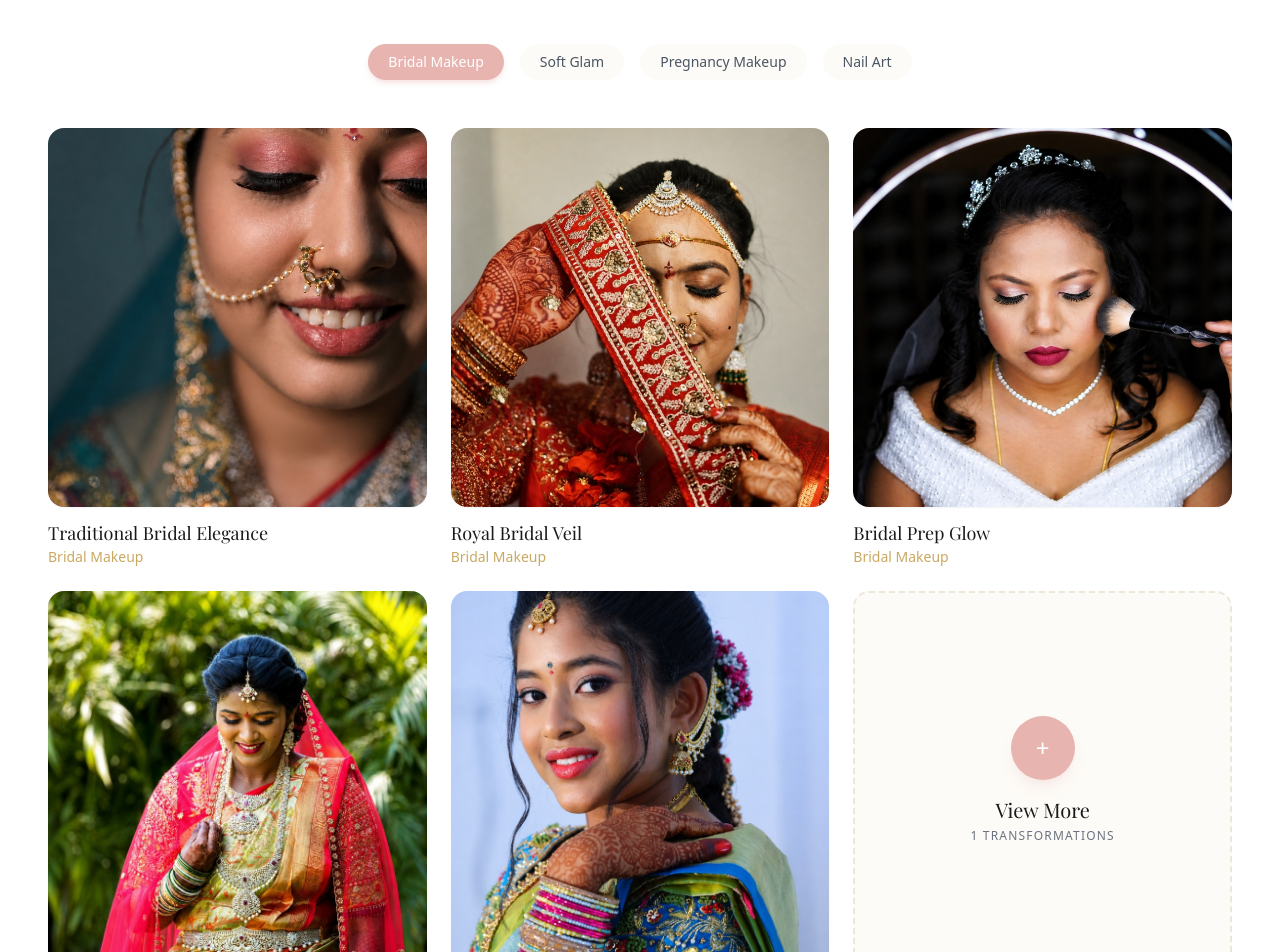
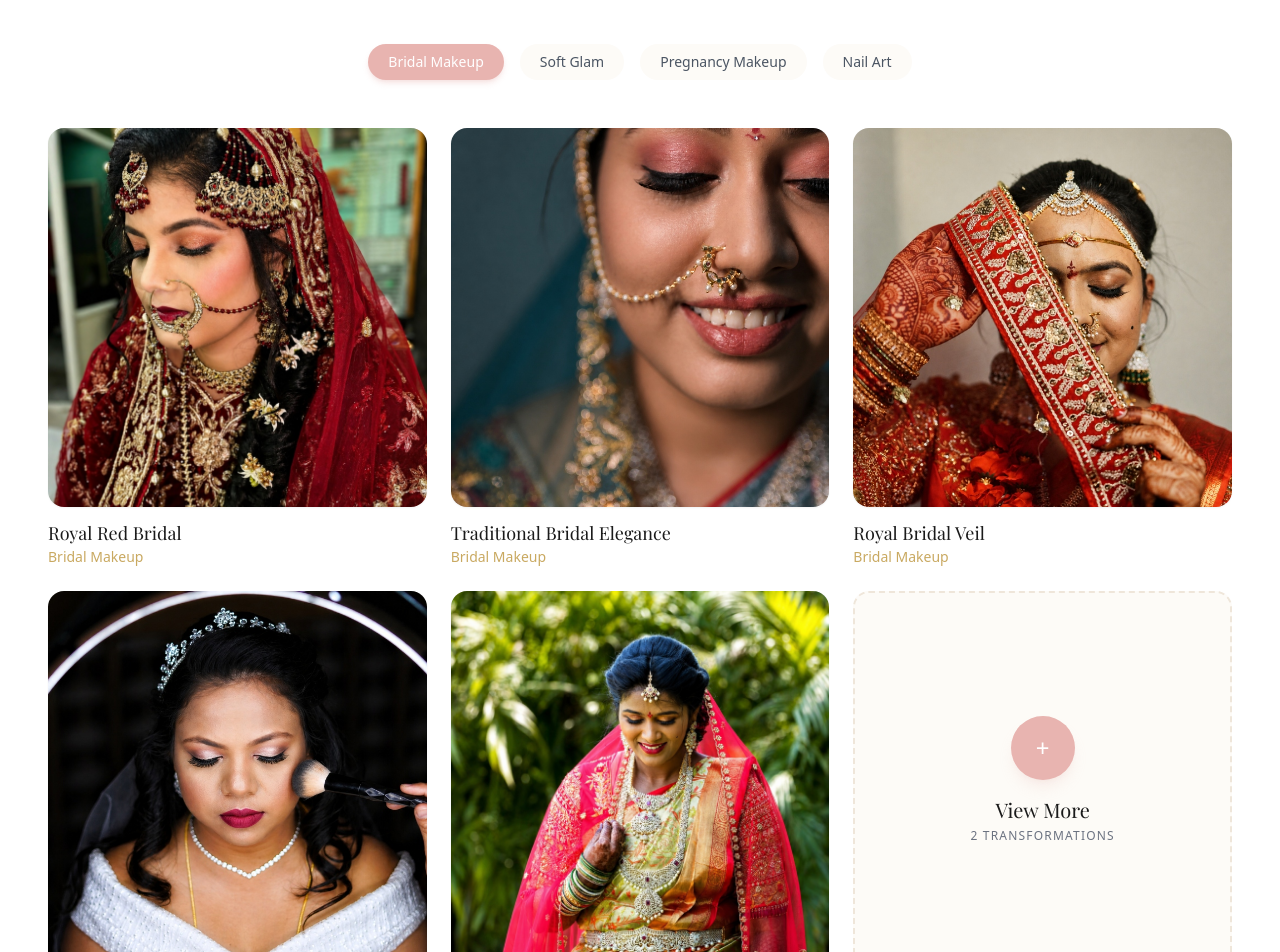
Before and after one commit to YousufAftaab/Annu-Beauty-Salon-Portfolio-Website, a React (Vite) app: page / in a window 1280 px wide. Shown: the part 1780-2732 px from the top of the page. Built offline with nearby package versions, Linux system fonts and the light colour scheme; a web font is replaced by a local one.

Commit message:
Added new royal red bridal transformation to portfolio

```diff
--- a/src/components/Portfolio.tsx
+++ b/src/components/Portfolio.tsx
@@ -10,6 +10,12 @@ const categories = [
 ];
 
 const portfolioItems = [
+  {
+    id: 13,
+    category: 'Bridal Makeup',
+    label: 'Royal Red Bridal',
+    image: '/images/bridal-royal-red.jpg',
+  },
   {
     id: 11,
     category: 'Bridal Makeup',
```
Also changed, not shown: public/images/bridal-royal-red.jpg (added).
